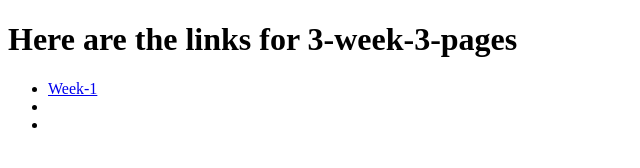
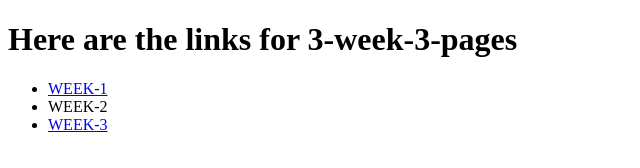
Before and after one commit to ChenLu0201/3week3pages, a plain HTML site: page index.html in a window 1280 px wide. Shown: the whole page, without its empty margins (0-640 px from the left). Drawn offline with Linux system fonts and the light colour scheme.

Commit message:
update for index.html

```diff
--- a/index.html
+++ b/index.html
@@ -10,9 +10,9 @@
 	</header>
 	<section>
 		<ul>
-			<li><a href="week1/index.html" >Week-1</a></li>
-			<li><a href="#" ></a></li>
-			<li><a href="#" class="href"></a></li>
+			<li><a href="week1/index.html" >WEEK-1</a></li>
+			<li><a href="#" ></a>WEEK-2</li>
+			<li><a href="#" class="href">WEEK-3</a></li>
 		</ul>
 	</section>
 </body>
```
